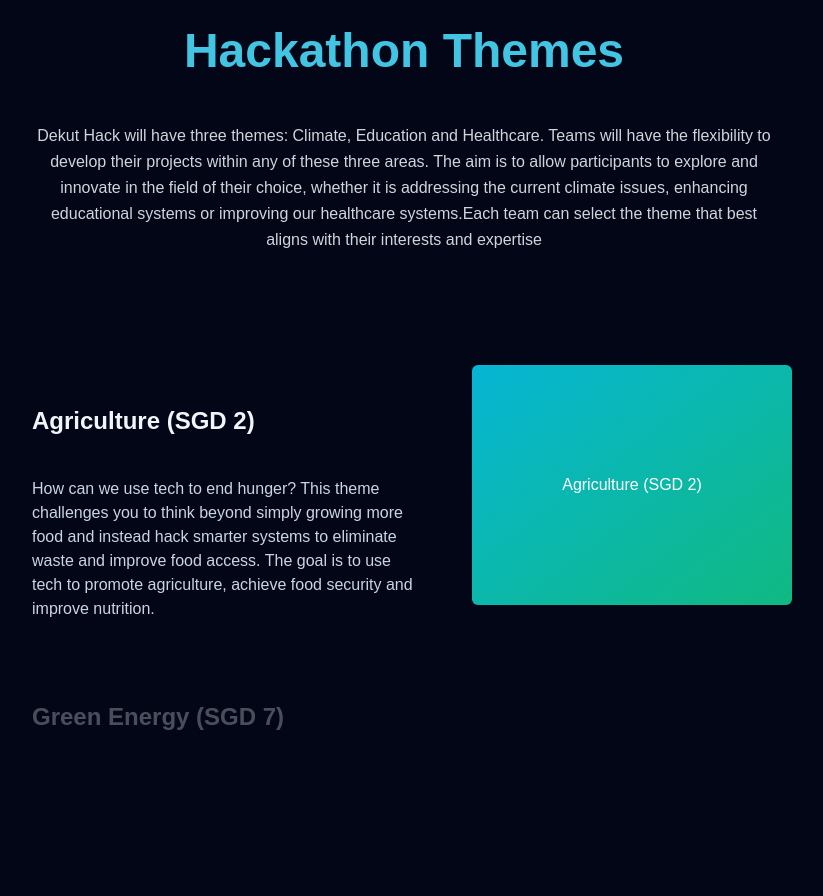
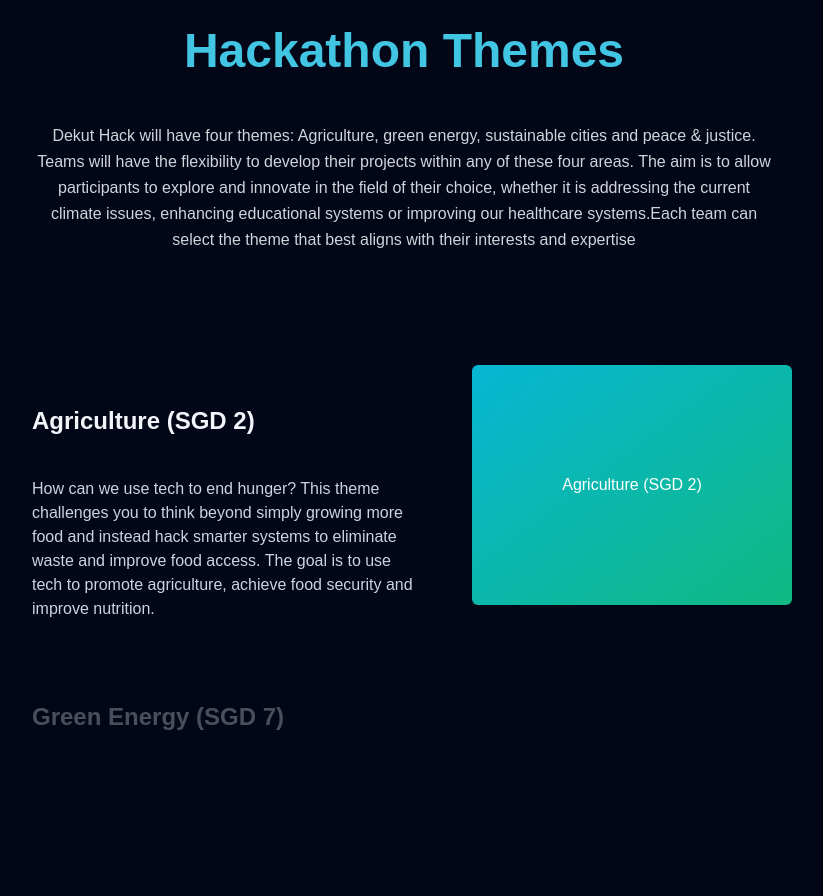
Before and after one commit to divin3circle/dkut_hack, a Next.js app: page / in a window 1280 px wide. Shown: the part 1040-1936 px from the top of the page, without its empty margins (236-1059 px from the left). Built offline with nearby package versions, Linux system fonts and the light colour scheme; a web font is replaced by a local one.

Commit message:
Update page.tsx

```diff
--- a/app/page.tsx
+++ b/app/page.tsx
@@ -229,9 +229,8 @@ export default function Home() {
         </h1>
         <div className="max-w-[800px] flex items-center justify-center mx-auto my-0 p-8">
           <p className="text-gray-300 text-center leading-relaxed">
-            Dekut Hack will have three themes: Climate, Education and
-            Healthcare. Teams will have the flexibility to develop their
-            projects within any of these three areas. The aim is to allow
+            Dekut Hack will have four themes: Agriculture, green energy, sustainable cities and peace & justice. Teams will have the flexibility to develop their
+            projects within any of these four areas. The aim is to allow
             participants to explore and innovate in the field of their choice,
             whether it is addressing the current climate issues, enhancing
             educational systems or improving our healthcare systems.Each team
```
